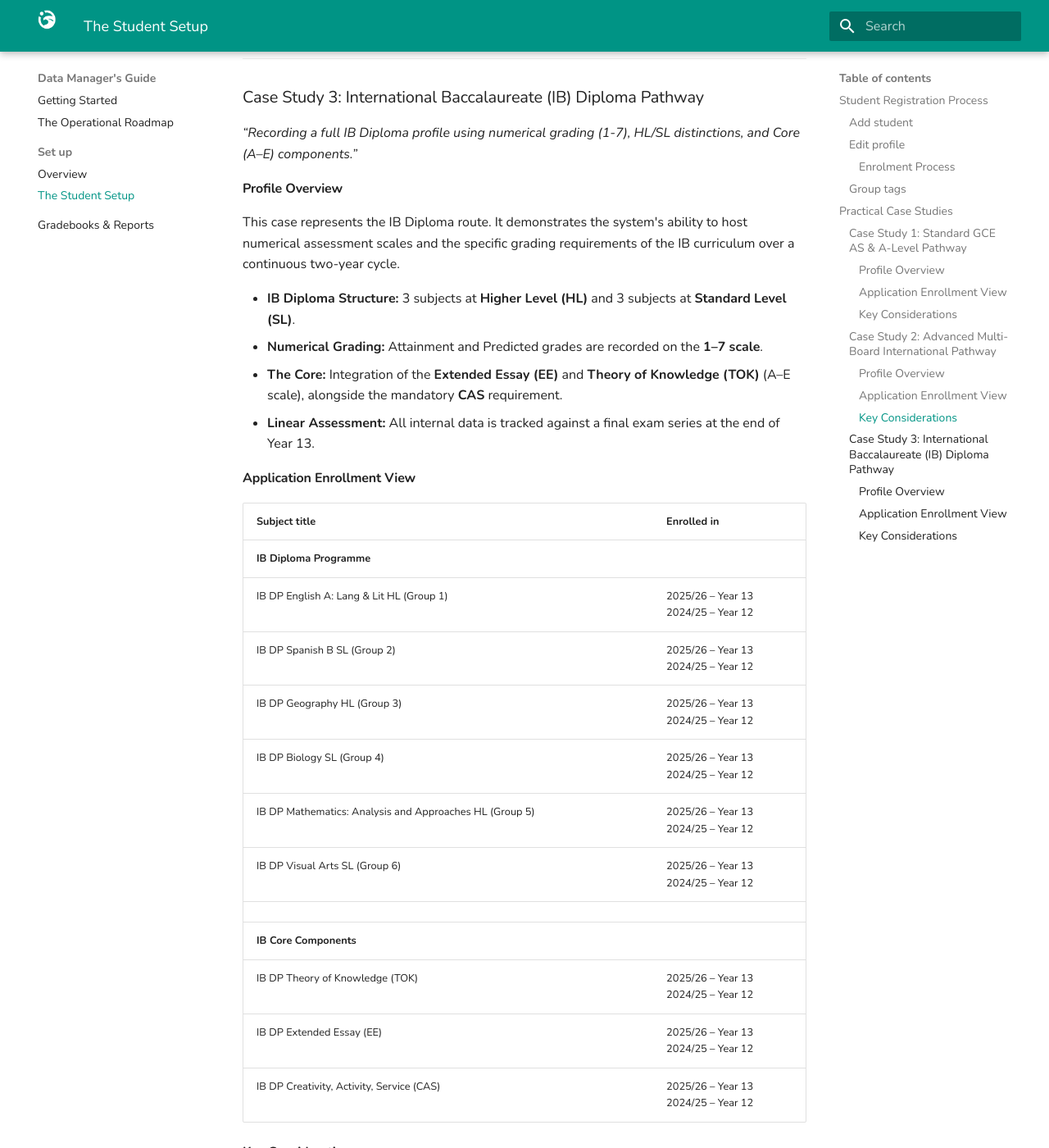
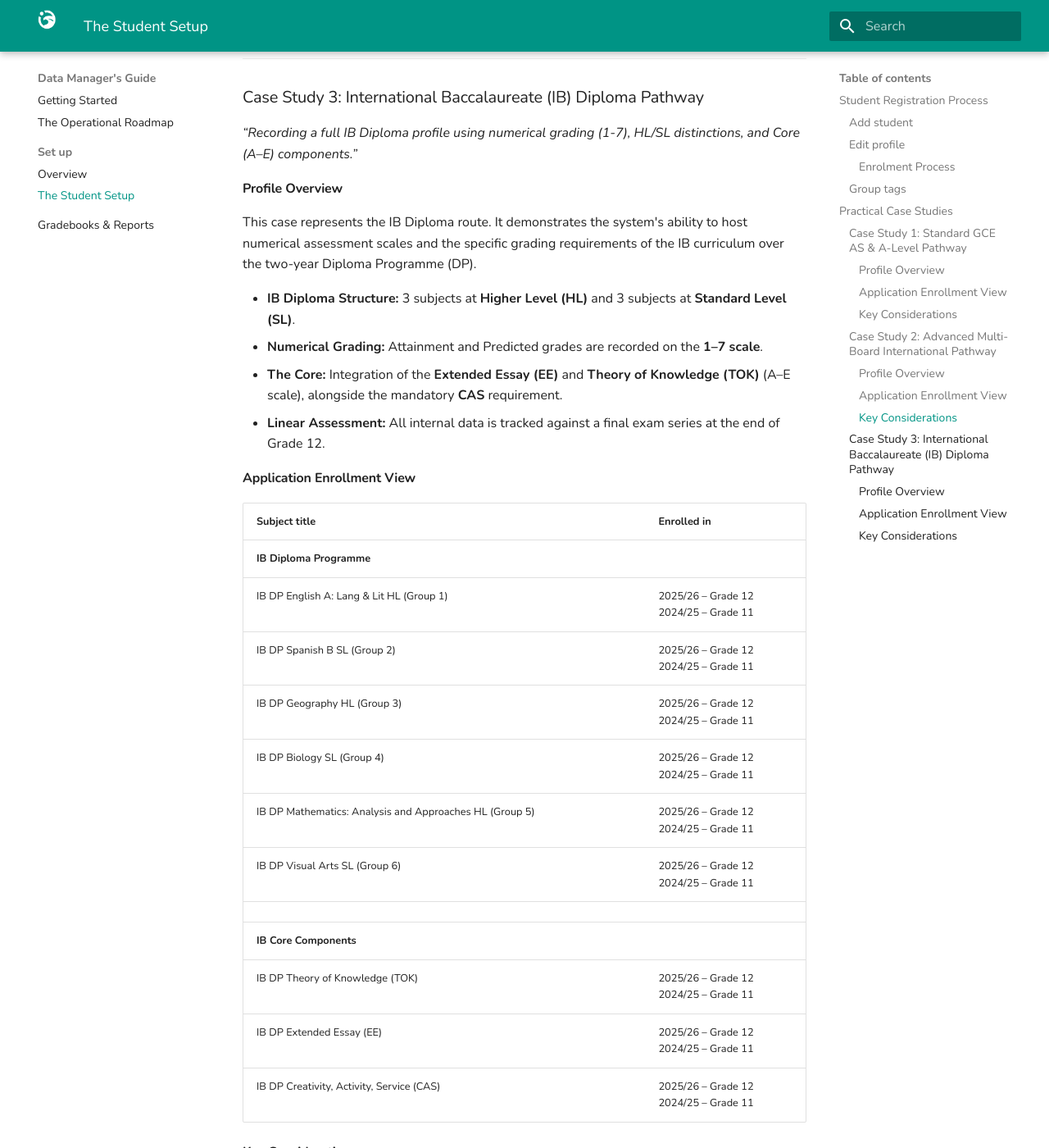
Before and after one commit to pablopenlop/gradewing_guide, an MkDocs documentation site: the page built from docs/data-manager/student-setup.md, in a window 1280 px wide and 1400 px high, scrolled down 9037 px. Shown: the whole window at 82% size. Built offline with MkDocs 1.6.1 and Material for MkDocs 9.7.7, drawn with Linux system fonts in a browser that asks for light colours; some of the changed text lies outside the part shown.

Commit message:
Update student-setup.md

```diff
--- a/docs/data-manager/student-setup.md
+++ b/docs/data-manager/student-setup.md
@@ -315,39 +315,41 @@ This case serves as a master reference for international centers. It demonstrate
 
 ---
 
+
 ### Case Study 3: International Baccalaureate (IB) Diploma Pathway
 *“Recording a full IB Diploma profile using numerical grading (1-7), HL/SL distinctions, and Core (A–E) components.”*
 
 #### **Profile Overview**
-This case represents the IB Diploma route. It demonstrates the system's ability to host numerical assessment scales and the specific grading requirements of the IB curriculum over a continuous two-year cycle.
+This case represents the IB Diploma route. It demonstrates the system's ability to host numerical assessment scales and the specific grading requirements of the IB curriculum over the two-year Diploma Programme (DP).
 
 *   **IB Diploma Structure:** 3 subjects at **Higher Level (HL)** and 3 subjects at **Standard Level (SL)**.
 *   **Numerical Grading:** Attainment and Predicted grades are recorded on the **1–7 scale**.
 *   **The Core:** Integration of the **Extended Essay (EE)** and **Theory of Knowledge (TOK)** (A–E scale), alongside the mandatory **CAS** requirement.
-*   **Linear Assessment:** All internal data is tracked against a final exam series at the end of Year 13.
+*   **Linear Assessment:** All internal data is tracked against a final exam series at the end of Grade 12.
 
 #### **Application Enrollment View**
+
 
 
 | Subject title | Enrolled in |
 | :--- | :--- |
 | **IB Diploma Programme** | |
-| IB DP English A: Lang & Lit HL (Group 1) | 2025/26 – Year 13 <br> 2024/25 – Year 12 |
-| IB DP Spanish B SL (Group 2) | 2025/26 – Year 13 <br> 2024/25 – Year 12 |
-| IB DP Geography HL (Group 3) | 2025/26 – Year 13 <br> 2024/25 – Year 12 |
-| IB DP Biology SL (Group 4) | 2025/26 – Year 13 <br> 2024/25 – Year 12 |
-| IB DP Mathematics: Analysis and Approaches HL (Group 5) | 2025/26 – Year 13 <br> 2024/25 – Year 12 |
-| IB DP Visual Arts SL (Group 6) | 2025/26 – Year 13 <br> 2024/25 – Year 12 |
+| IB DP English A: Lang & Lit HL (Group 1) | 2025/26 – Grade 12 <br> 2024/25 – Grade 11 |
+| IB DP Spanish B SL (Group 2) | 2025/26 – Grade 12 <br> 2024/25 – Grade 11 |
+| IB DP Geography HL (Group 3) | 2025/26 – Grade 12 <br> 2024/25 – Grade 11 |
+| IB DP Biology SL (Group 4) | 2025/26 – Grade 12 <br> 2024/25 – Grade 11 |
+| IB DP Mathematics: Analysis and Approaches HL (Group 5) | 2025/26 – Grade 12 <br> 2024/25 – Grade 11 |
+| IB DP Visual Arts SL (Group 6) | 2025/26 – Grade 12 <br> 2024/25 – Grade 11 |
 | | |
 | **IB Core Components** | |
-| IB DP Theory of Knowledge (TOK) | 2025/26 – Year 13 <br> 2024/25 – Year 12 |
-| IB DP Extended Essay (EE) | 2025/26 – Year 13 <br> 2024/25 – Year 12 |
-| IB DP Creativity, Activity, Service (CAS) | 2025/26 – Year 13 <br> 2024/25 – Year 12 |
+| IB DP Theory of Knowledge (TOK) | 2025/26 – Grade 12 <br> 2024/25 – Grade 11 |
+| IB DP Extended Essay (EE) | 2025/26 – Grade 12 <br> 2024/25 – Grade 11 |
+| IB DP Creativity, Activity, Service (CAS) | 2025/26 – Grade 12 <br> 2024/25 – Grade 11 |
 
 #### **Key Considerations**
 
 !!! info "Numerical Grade Tracking"
-    For IB subjects, the **Grades Analysis** module enables a **1–7 numerical scale**. The system tracks the student's trajectory by comparing internal **Attainment** and **Predicted** grades against the final **Exam Grade** achieved at the end of the two-year program.
+    For IB subjects, the **Grades Analysis** module enables a **1–7 numerical scale**. The system tracks the student's trajectory by comparing internal **Attainment** and **Predicted** grades against the final **Exam Grade** achieved at the end of the two-year program (Grade 12).
 
 !!! info "Managing Mixed Scales & CAS Completion"
     The application allows for the coexistence of different grading systems. While subjects use the **1–7 scale** and the Core (TOK/EE) uses **A–E**, the **CAS** component is tracked as a mandatory **completion requirement** (Pass/Fail) rather than a graded academic subject.
```
